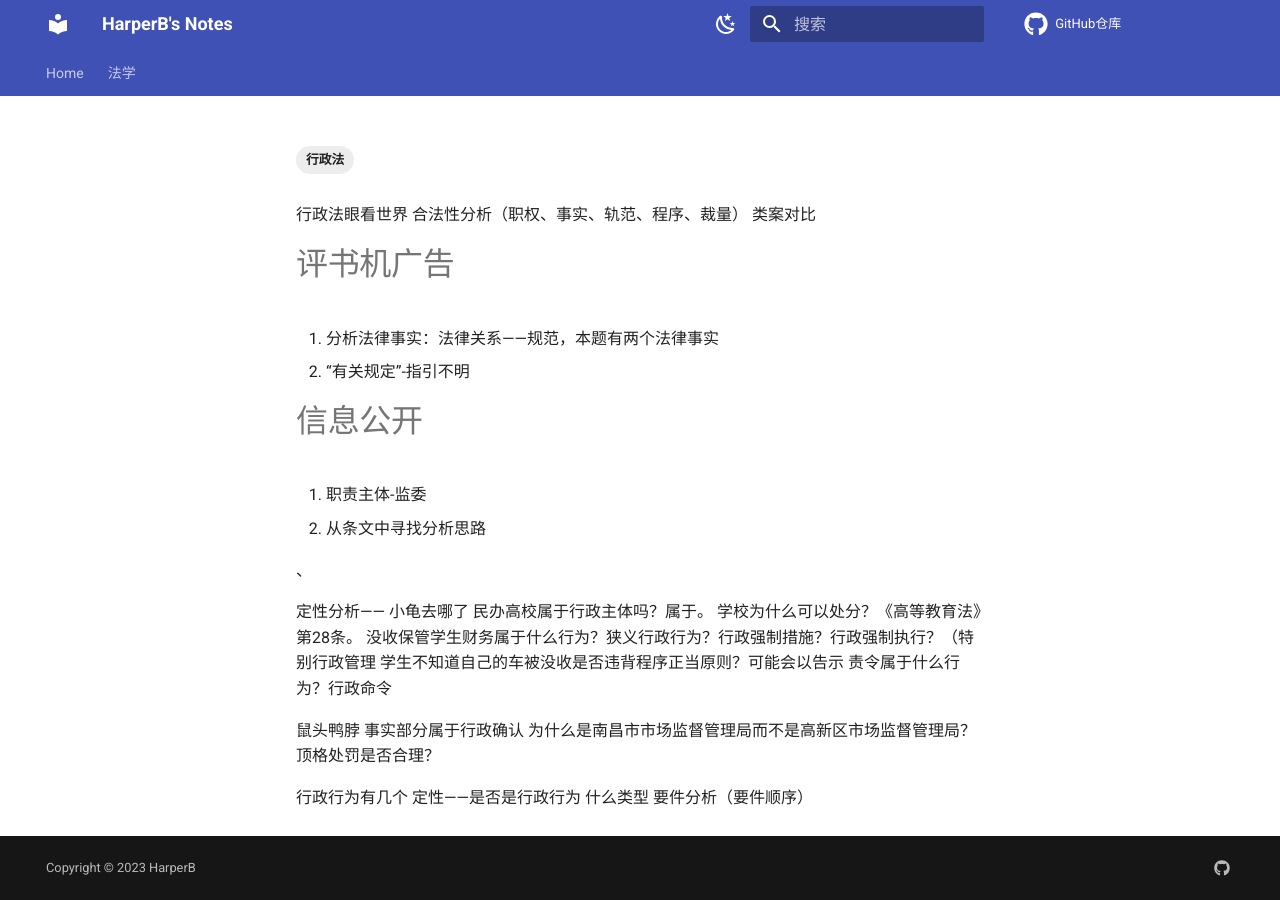
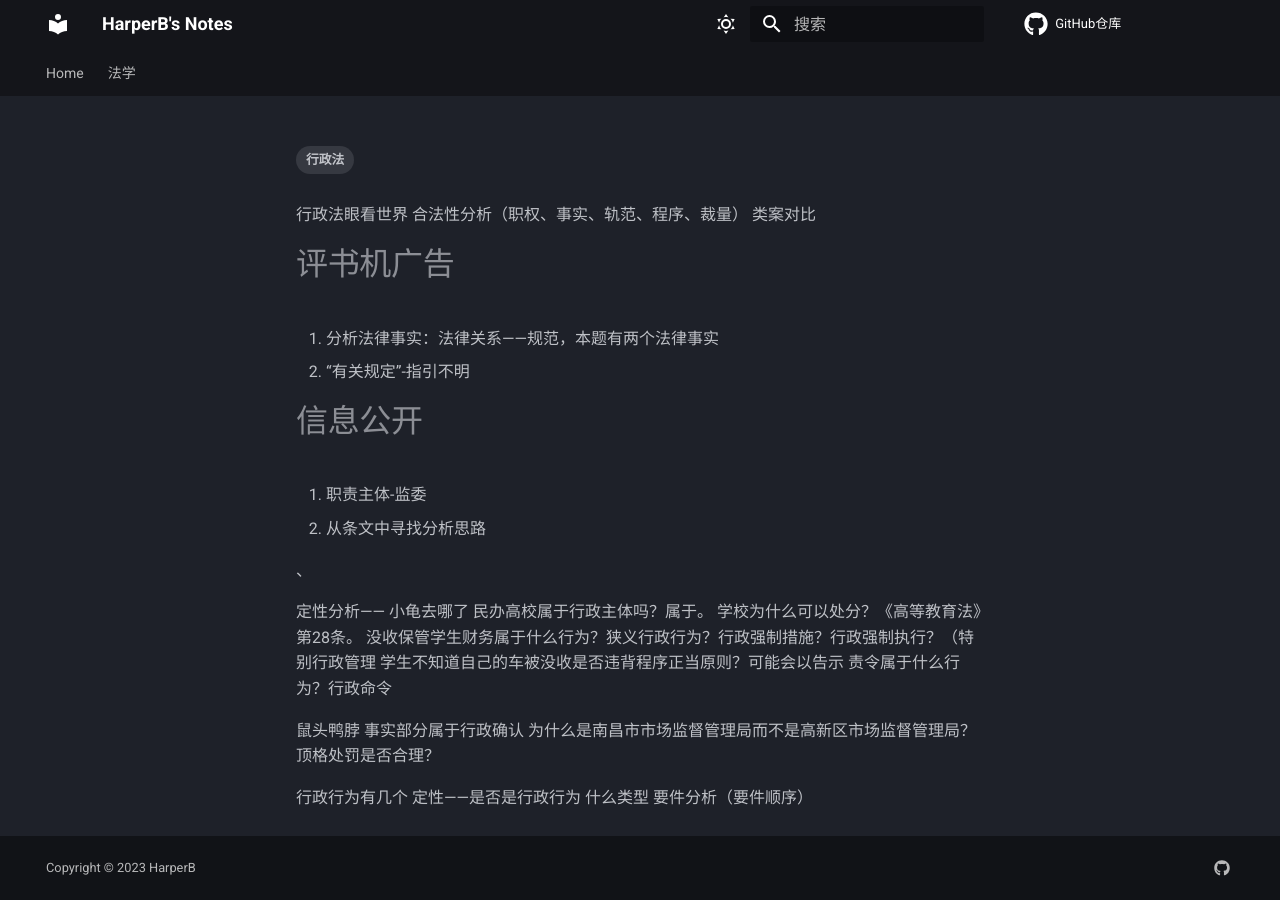
Before and after one commit to Harper-bai/note, an MkDocs documentation site: the page built from docs/xingzhengfa/行政法眼看世界.md, in a window 1280 px wide. Built offline with MkDocs 1.6.1 and Material for MkDocs 9.7.7, drawn with Linux system fonts in a browser that asks for light colours; comment, search, counter and statistics services are not loaded.

Commit message:
Adding intial documentation files

```diff
--- a/mkdocs.yml
+++ b/mkdocs.yml
@@ -5,6 +5,12 @@ theme:
   name: material
   language: zh
   palette:
+    - scheme: slate # 夜间模式
+      primary: black
+      accent: cyan
+      toggle:
+        icon: material/weather-sunny
+        name: 切换至日间模式
     #primary: blue grey
     - scheme: teal # 日间模式
       primary: indigo # 上方的
@@ -12,12 +18,12 @@ theme:
       toggle:
         icon: material/weather-night # 图标
         name: 切换至夜间模式 # 鼠标悬浮提示
-    - scheme: slate # 夜间模式
-      primary: black
-      accent: cyan
-      toggle:
-        icon: material/weather-sunny
-        name: 切换至日间模式
+  #  - scheme: slate # 夜间模式
+  #    primary: black
+  #    accent: cyan
+  #    toggle:
+  #      icon: material/weather-sunny
+  #      name: 切换至日间模式
   features:
     - navigation.footer
     - navigation.instant #- header.autohide  #自动隐藏
```
